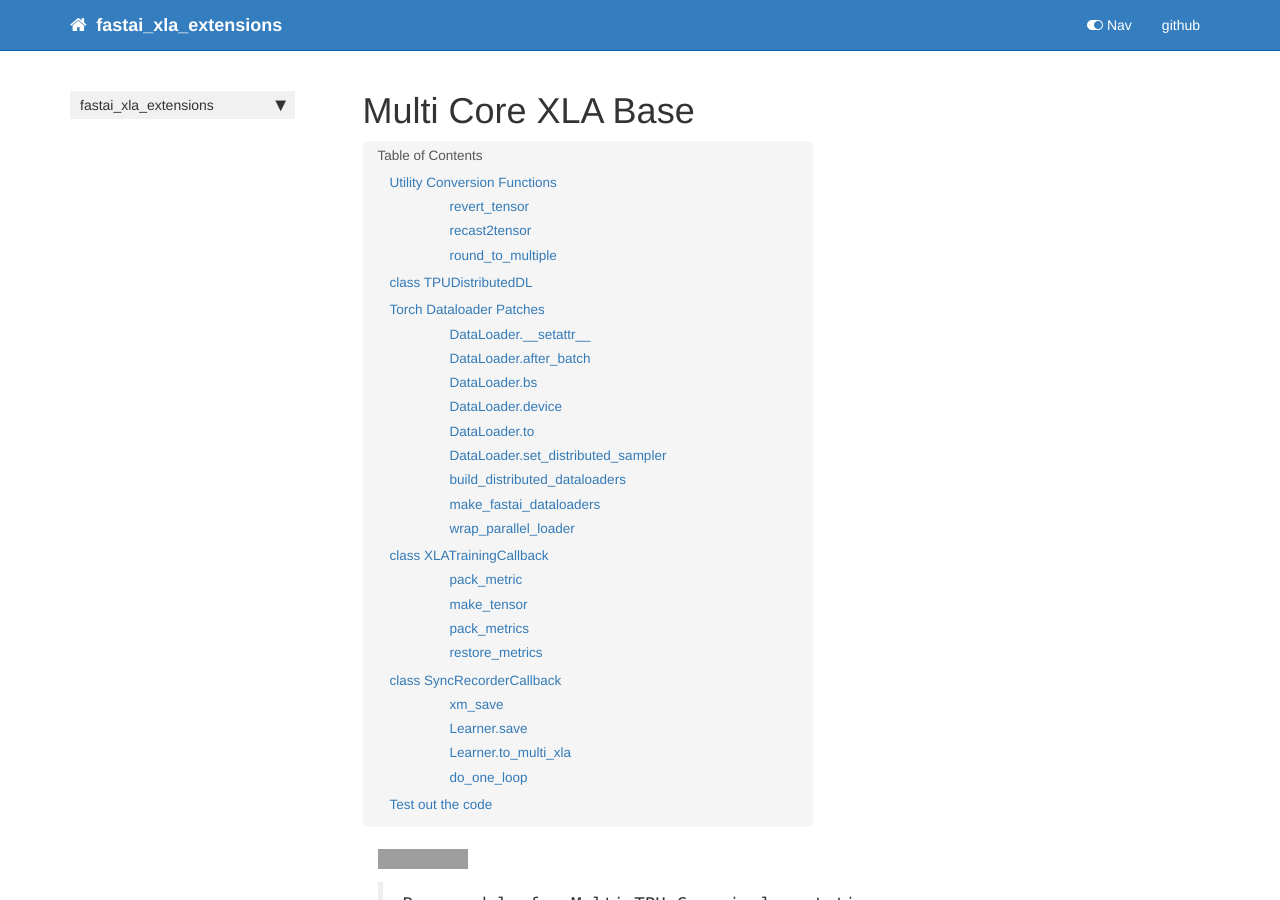
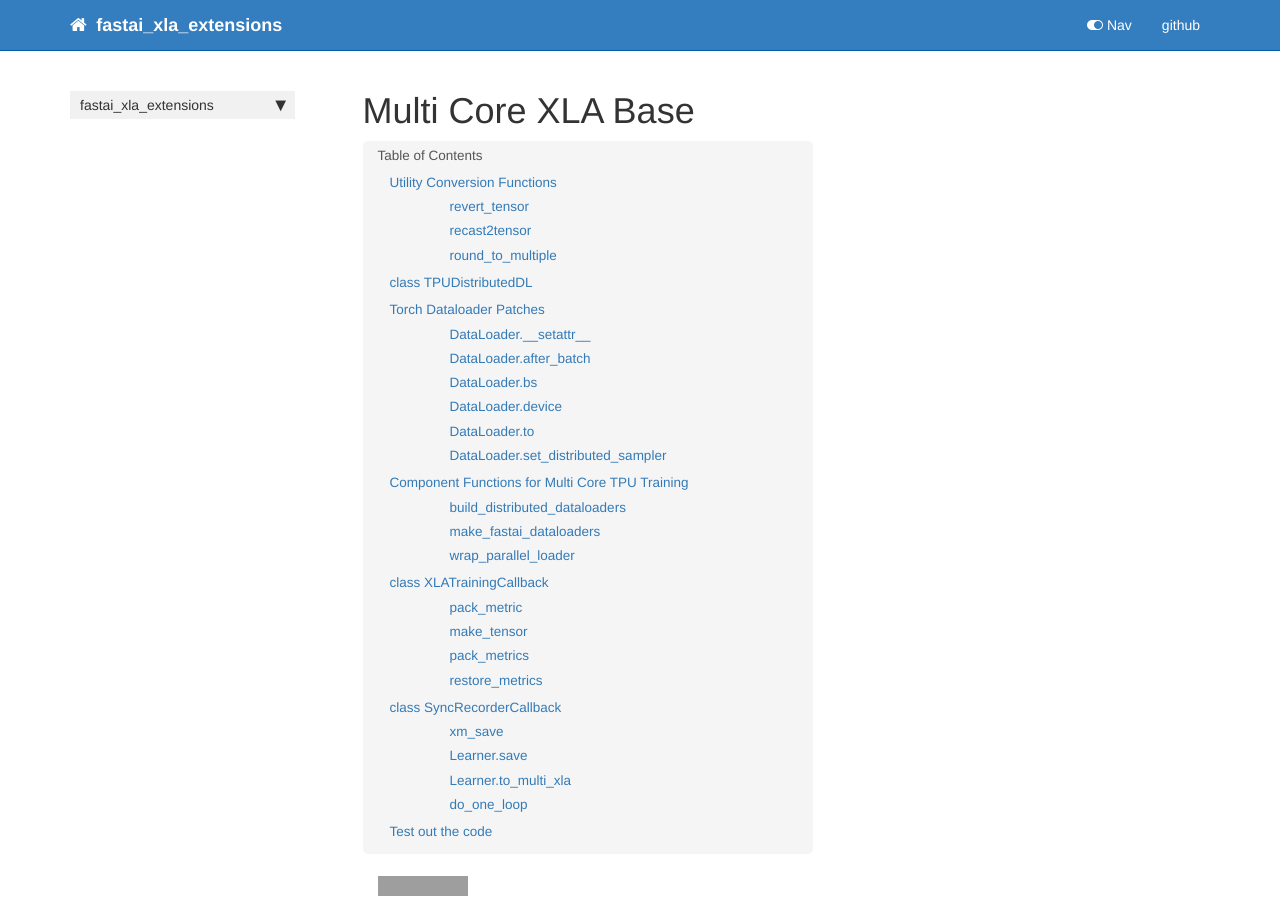
Before and after one commit to butchland/fastai_xla_extensions, a Jekyll site: the page built from docs/multi_core.base.html, in a window 1280 px wide and 900 px high. Built offline with Jekyll 4.4.1, drawn with Linux system fonts in a browser that asks for light colours; nearby versions of some CDN libraries; comment, search, counter and statistics services are not loaded; some of the changed text lies outside the part shown; grey boxes are pictures that could not be loaded.

Commit message:
Update documentation for multi core base functions

```diff
--- a/docs/multi_core.base.html
+++ b/docs/multi_core.base.html
@@ -65,7 +65,7 @@
 
 
 <div class="output_markdown rendered_html output_subarea ">
-<h4 id="revert_tensor" class="doc_header"><code>revert_tensor</code><a href="https://github.com/butchland/fastai_xla_extensions/tree/master/fastai_xla_extensions/multi_core/base.py#L44" class="source_link" style="float:right">[source]</a></h4><blockquote><p><code>revert_tensor</code>(<strong><code>o</code></strong>)</p>
+<h4 id="revert_tensor" class="doc_header"><code>revert_tensor</code><a href="https://github.com/butchland/fastai_xla_extensions/tree/master/fastai_xla_extensions/multi_core/base.py#L43" class="source_link" style="float:right">[source]</a></h4><blockquote><p><code>revert_tensor</code>(<strong><code>o</code></strong>)</p>
 </blockquote>
 <p>Remove tensor subclass and revert to <code>torch.Tensor</code></p>
 
@@ -90,7 +90,7 @@
 
 
 <div class="output_markdown rendered_html output_subarea ">
-<h4 id="recast2tensor" class="doc_header"><code>recast2tensor</code><a href="https://github.com/butchland/fastai_xla_extensions/tree/master/fastai_xla_extensions/multi_core/base.py#L52" class="source_link" style="float:right">[source]</a></h4><blockquote><p><code>recast2tensor</code>(<strong><code>o</code></strong>)</p>
+<h4 id="recast2tensor" class="doc_header"><code>recast2tensor</code><a href="https://github.com/butchland/fastai_xla_extensions/tree/master/fastai_xla_extensions/multi_core/base.py#L51" class="source_link" style="float:right">[source]</a></h4><blockquote><p><code>recast2tensor</code>(<strong><code>o</code></strong>)</p>
 </blockquote>
 <p>Recast <code>fastai.torch_core.TensorBase</code> subclassed tensors to torch.Tensors</p>
 
@@ -115,7 +115,7 @@
 
 
 <div class="output_markdown rendered_html output_subarea ">
-<h4 id="round_to_multiple" class="doc_header"><code>round_to_multiple</code><a href="https://github.com/butchland/fastai_xla_extensions/tree/master/fastai_xla_extensions/multi_core/base.py#L62" class="source_link" style="float:right">[source]</a></h4><blockquote><p><code>round_to_multiple</code>(<strong><code>number</code></strong>, <strong><code>multiple</code></strong>)</p>
+<h4 id="round_to_multiple" class="doc_header"><code>round_to_multiple</code><a href="https://github.com/butchland/fastai_xla_extensions/tree/master/fastai_xla_extensions/multi_core/base.py#L61" class="source_link" style="float:right">[source]</a></h4><blockquote><p><code>round_to_multiple</code>(<strong><code>number</code></strong>, <strong><code>multiple</code></strong>)</p>
 </blockquote>
 <p>round up batch samples to fill number of cores</p>
 
@@ -338,13 +338,12 @@
 </div>
     {% endraw %}
 
-    {% raw %}
-
-<div class="cell border-box-sizing code_cell rendered">
-
-</div>
-    {% endraw %}
-
+<div class="cell border-box-sizing text_cell rendered"><div class="inner_cell">
+<div class="text_cell_render border-box-sizing rendered_html">
+<h2 id="Component-Functions-for-Multi-Core-TPU-Training">Component Functions for Multi Core TPU Training<a class="anchor-link" href="#Component-Functions-for-Multi-Core-TPU-Training"> </a></h2>
+</div>
+</div>
+</div>
     {% raw %}
 
 <div class="cell border-box-sizing code_cell rendered">
@@ -374,13 +373,6 @@
 
 <div class="cell border-box-sizing code_cell rendered">
 
-</div>
-    {% endraw %}
-
-    {% raw %}
-
-<div class="cell border-box-sizing code_cell rendered">
-
 <div class="output_wrapper">
 <div class="output">
 
@@ -406,13 +398,6 @@
 
 <div class="cell border-box-sizing code_cell rendered">
 
-</div>
-    {% endraw %}
-
-    {% raw %}
-
-<div class="cell border-box-sizing code_cell rendered">
-
 <div class="output_wrapper">
 <div class="output">
 
@@ -420,7 +405,7 @@
 
 
 <div class="output_markdown rendered_html output_subarea ">
-<h4 id="wrap_parallel_loader" class="doc_header"><code>wrap_parallel_loader</code><a href="https://github.com/butchland/fastai_xla_extensions/tree/master/fastai_xla_extensions/multi_core/base.py#L248" class="source_link" style="float:right">[source]</a></h4><blockquote><p><code>wrap_parallel_loader</code>(<strong><code>loader</code></strong>, <strong><code>device</code></strong>)</p>
+<h4 id="wrap_parallel_loader" class="doc_header"><code>wrap_parallel_loader</code><a href="__main__.py#L2" class="source_link" style="float:right">[source]</a></h4><blockquote><p><code>wrap_parallel_loader</code>(<strong><code>loader</code></strong>, <strong><code>device</code></strong>)</p>
 </blockquote>
 <p>wraps a tpu distributed loader or a torch dataloader (with distributed sampler) with xla parallel loader</p>
 
```
Also changed, not shown: 2 other files.
